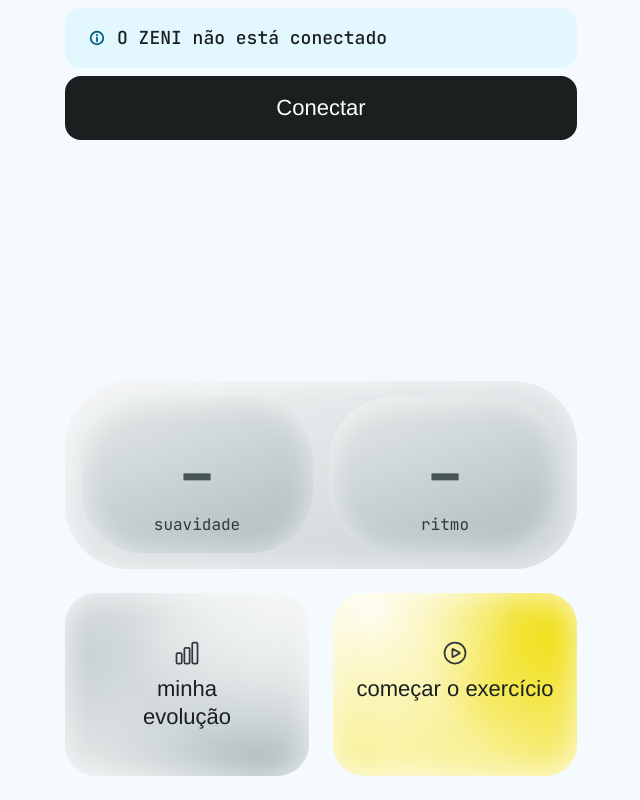
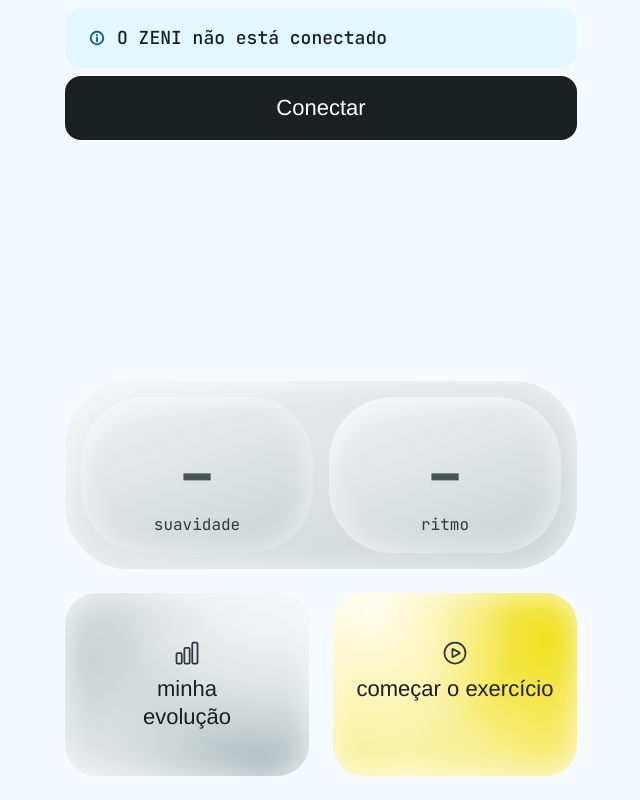
Before and after one commit to chicogborba/zeni, a React (Vite) app in the folder zeni-site/: page / in a window 1280 px wide. Shown: the whole page, without its empty margins (319-959 px from the left). Built offline with nearby package versions, Linux system fonts and the light colour scheme; a web font is replaced by a local one.

Commit message:
Cartões de suavidade e ritmo mais claros: cinza-50 a cinza-200

```diff
--- a/zeni-site/src/styles/componentes.css
+++ b/zeni-site/src/styles/componentes.css
@@ -299,7 +299,7 @@
   background: var(--grad-bulb);
 }
 
-/* Faixa de dados: só cinzas. Fundo = grad-cinza-card (cinza-50 a cinza-200); cartões um tom mais escuros (cinza-100 a cinza-300) */
+/* Faixa de dados: só cinzas. Fundo = grad-cinza-card (cinza-50 a cinza-200); cartões com o mesmo gradiente (cinza-50 a cinza-200), separados pelo glow interno */
 .home-dados {
   flex: none;
   height: var(--home-dados-altura);
@@ -317,7 +317,7 @@
   min-width: 0;
   padding: var(--space-3);
   border-radius: var(--radius-2xl); /* o mesmo raio do painel que envolve os cartões */
-  background: linear-gradient(160deg, var(--cinza-100) 0%, var(--cinza-300) 100%); /* nada mais escuro que cinza-300 */
+  background: linear-gradient(160deg, var(--cinza-50) 0%, var(--cinza-200) 100%); /* era cinza-100 a cinza-300 */
   box-shadow: var(--brilho-interno);
   display: grid;
   grid-template-rows: 1fr auto 1fr;
```
Also changed, not shown: 1 other file (tests, documents, lock files or other folders).
